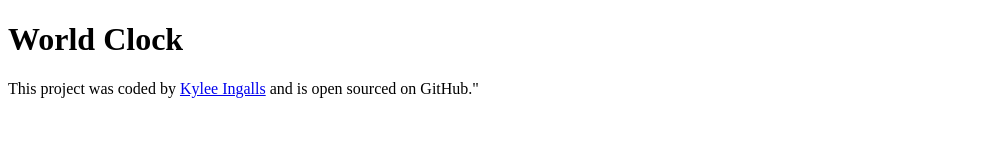
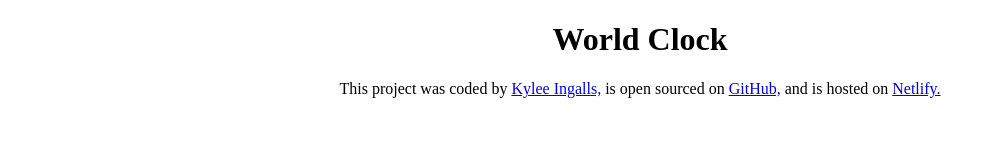
Before and after one commit to kylee-ingalls/world-clock, a plain HTML site: page index.html in a window 1280 px wide. Shown: the whole page, without its empty margins (0-995 px from the left). Drawn offline with Linux system fonts and the light colour scheme.

Commit message:
Footer and links added

```diff
--- a/CSS/style.css
+++ b/CSS/style.css
@@ -0,0 +1,6 @@
+h1 {
+  text-align: center;
+}
+footer {
+  text-align: center;
+}
--- a/index.html
+++ b/index.html
@@ -3,6 +3,7 @@
   <head>
     <meta charset="UTF-8" />
     <meta name="viewport" content="width=device-width, initial-scale=1.0" />
+    <link rel="stylesheet" href="css/style.css" />
     <title>World Clock - Kylee Ingalls</title>
   </head>
   <body>
@@ -10,9 +11,17 @@
     <footer>
       This project was coded by
       <a href="https://www.linkedin.com/in/kylee-ingalls/" target="_blank"
-        >Kylee Ingalls</a
+        >Kylee Ingalls,</a
       >
-      and is open sourced on GitHub."
+      is open sourced on
+      <a href="https://github.com/kylee-ingalls/world-clock" target="_blank"
+        >GitHub,</a
+      >
+      and is hosted on
+      <a href="https://world-clock-times.netlify.app/" target="_blank"
+        >Netlify.</a
+      >
     </footer>
+    <script src="javascript/index.js"></script>
   </body>
 </html>
```
